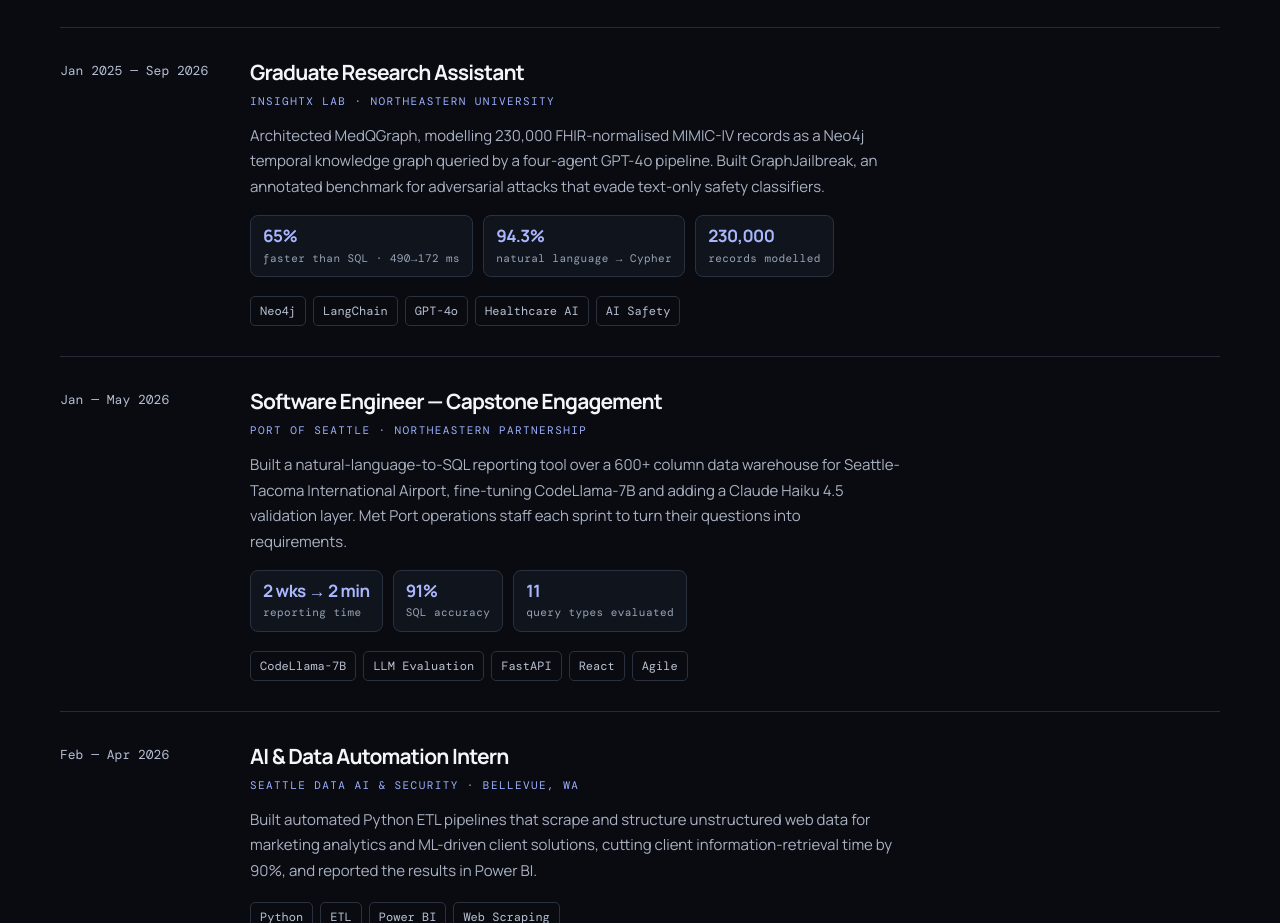
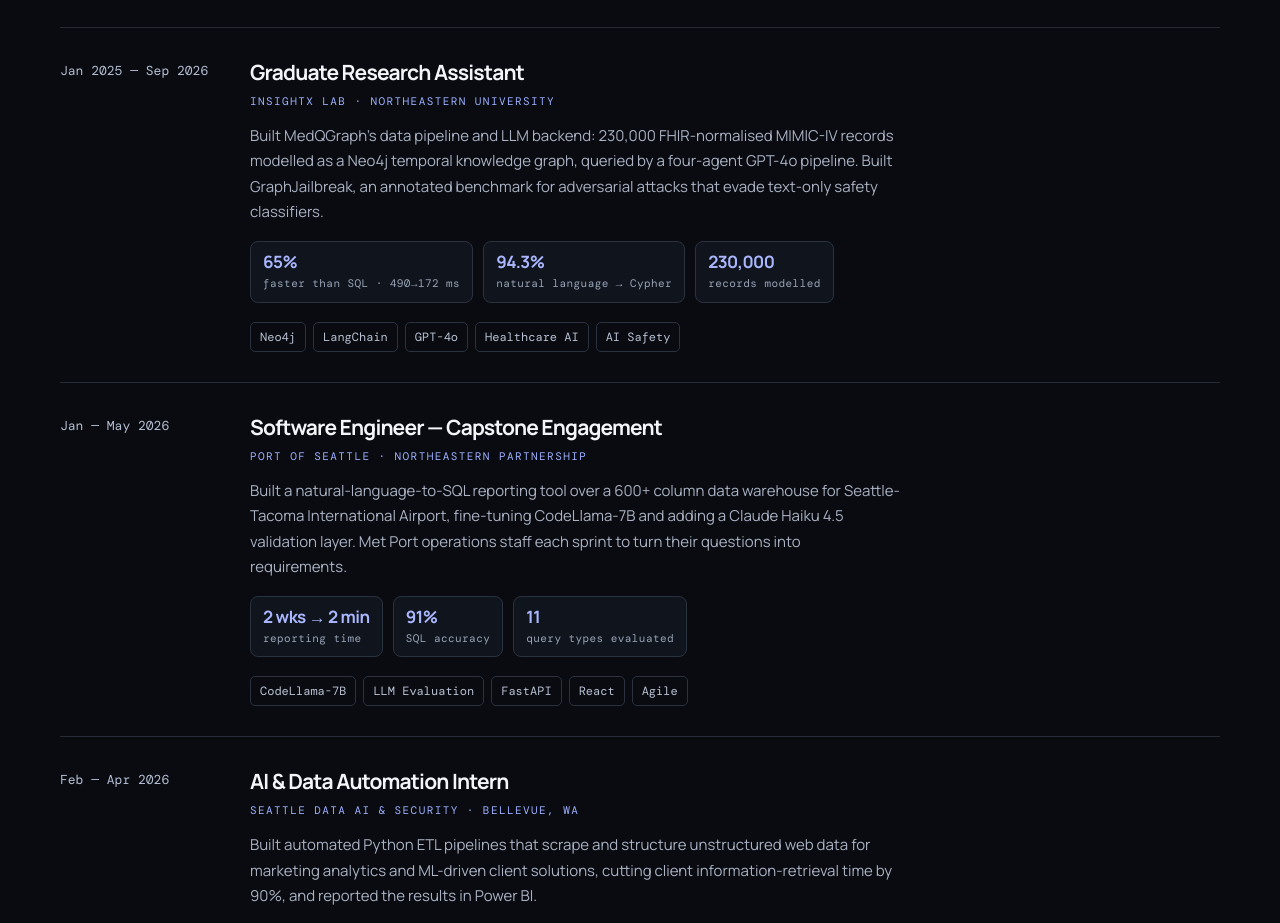
Before and after one commit to Ishan2OO1/Ishan2OO1.github.io, a plain HTML site: page index.html in a window 1280 px wide. Shown: the part 1294-2217 px from the top of the page. Drawn offline with nearby package versions, Linux system fonts and the light colour scheme.

Commit message:
Say what I built on MedQGraph instead of "architected"
The repo's Credits section now names the project as joint work with Isaac
Premkumar, with my part being the data pipeline, the LLM backend and the
evaluation. "Architected" claimed the whole system design, which that
split does not support, and it is vaguer than the work it stands for.

Co-Authored-By: Claude Opus 5 <noreply@anthropic.com>

```diff
--- a/index.html
+++ b/index.html
@@ -125,7 +125,7 @@
         <div class="research-main">
           <h3>Graduate Research Assistant</h3>
           <div class="research-kicker">INSIGHTX LAB · NORTHEASTERN UNIVERSITY</div>
-          <p>Architected MedQGraph, modelling 230,000 FHIR-normalised MIMIC-IV records as a Neo4j temporal knowledge graph queried by a four-agent GPT-4o pipeline. Built GraphJailbreak, an annotated benchmark for adversarial attacks that evade text-only safety classifiers.</p>
+          <p>Built MedQGraph’s data pipeline and LLM backend: 230,000 FHIR-normalised MIMIC-IV records modelled as a Neo4j temporal knowledge graph, queried by a four-agent GPT-4o pipeline. Built GraphJailbreak, an annotated benchmark for adversarial attacks that evade text-only safety classifiers.</p>
           <ul class="metrics"><li><b>65%</b><span>faster than SQL · 490→172 ms</span></li><li><b>94.3%</b><span>natural language → Cypher</span></li><li><b>230,000</b><span>records modelled</span></li></ul>
           <div class="tags"><span>Neo4j</span><span>LangChain</span><span>GPT-4o</span><span>Healthcare AI</span><span>AI Safety</span></div>
         </div>
```
Also changed, not shown: resume.html (+1 -1 lines), 1 other file.
